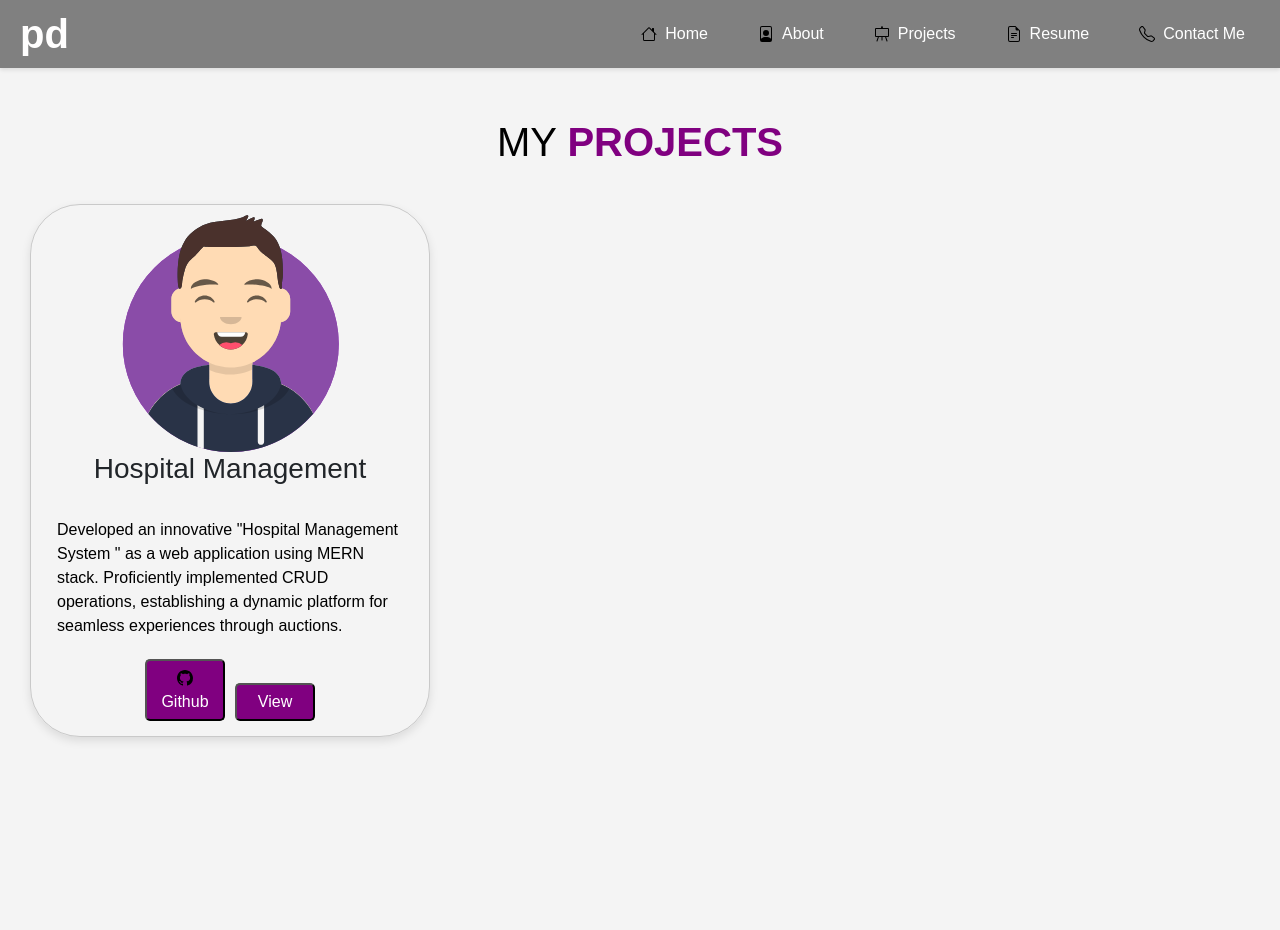
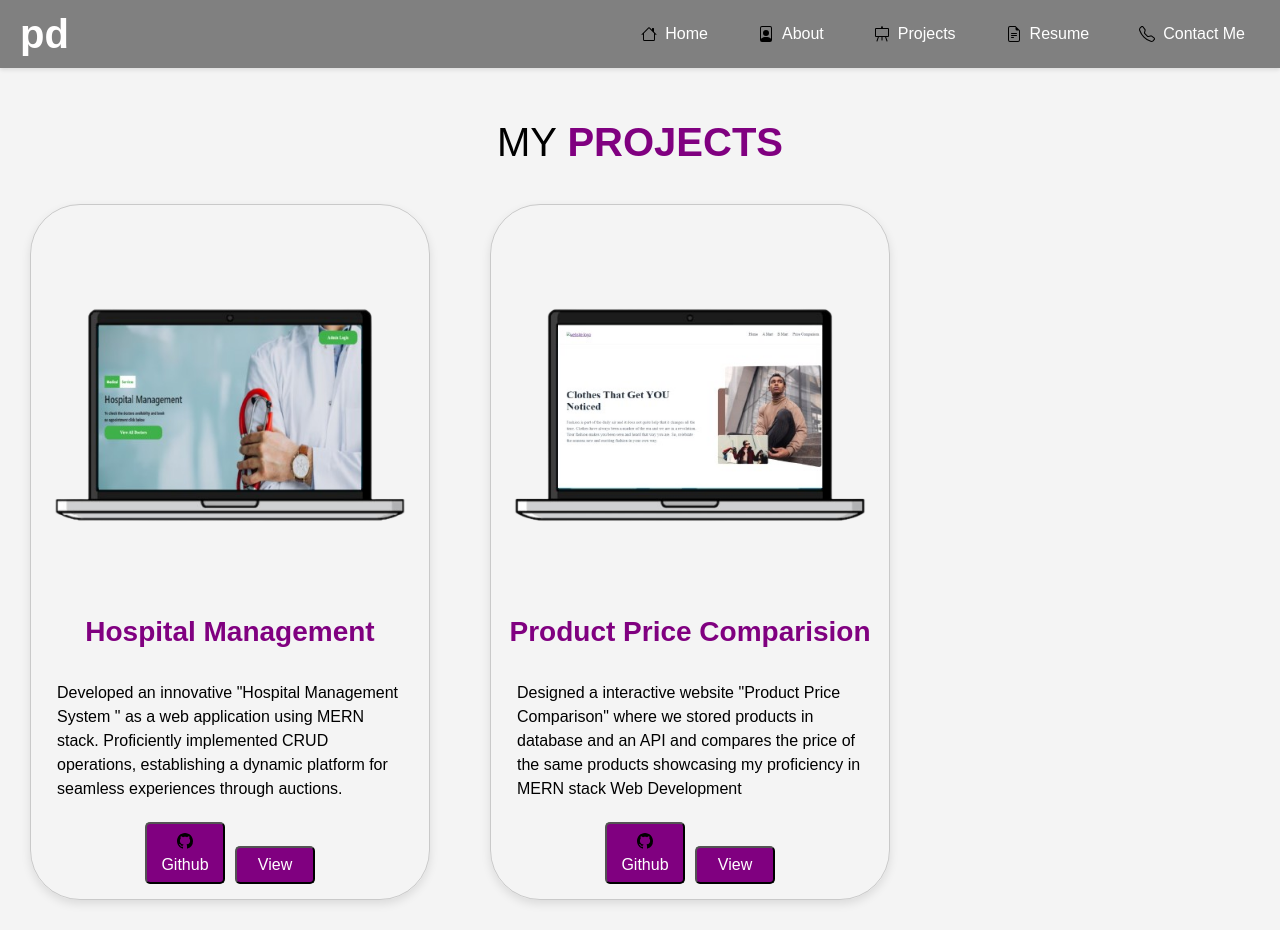
Before and after one commit to pranav02082003/Latest-Portfolio, a React (Create React App) app: page /projects in a window 1280 px wide. Before the commit the page ends 800 px from the top, so only its background shows below. Built offline with nearby package versions, Linux system fonts and the light colour scheme.

Commit message:
added projects

```diff
--- a/src/Components/Projects/ProjectCard.js
+++ b/src/Components/Projects/ProjectCard.js
@@ -1,16 +1,18 @@
 import React from 'react'
 import { Link } from 'react-router-dom'
+import {motion} from 'framer-motion'
+import '../../Components/Projects/Projects.css'
 
 export default function ProjectCard(props) {
     return (
         <div>
             <div className='project-maindiv'>
-                <div className='card card-style'>
+                <motion.div initial={{ y: "50px", opacity: 0 }} animate={{ y: 0, opacity: 1 }} exit={{ y: "-50px", opacity: 0, transition: { duration: 0.25, ease: "easeInOut", delay: 0 } }} transition={{ duration: 0.75, ease: "easeInOut" }} className='card card-style'>
                     <div>
-                        <img src={props.imgPath} alt="Hospital-Management" />
+                        <img className='projects-img' src={props.imgPath} alt="Hospital-Management" />
                     </div>
                     <div className='card-title'>
-                        <h3>{props.heading}</h3>
+                        <h3><span className='yellow'>{props.heading}</span></h3>
                     </div>
                     <div className='card-body'>
                         <span className='project-span'>{props.description}</span>
@@ -21,7 +23,7 @@ export default function ProjectCard(props) {
                         </svg> Github</button></Link>
                         <Link to={props.viewlink}><button className='projects-button'>View</button> </Link>
                     </div>
-                </div>
+                </motion.div>
             </div>
         </div>
     )
--- a/src/Components/Projects/Projects.css
+++ b/src/Components/Projects/Projects.css
@@ -2,6 +2,10 @@
     display: flex;
     flex-direction: row;
     flex-wrap: wrap;
+}
+
+.about-mainheading{
+    overflow: hidden;
 }
 
 .card-style{
@@ -14,7 +18,11 @@
     box-shadow: 0 4px 10px rgba(0, 0, 0, 0.1);
     background-color: transparent;
     cursor: pointer;
-    transition: 0.3s ease-in-out;
+    transition: 0.3 ease-in-out;
+}
+
+.projects-img{
+    width: 400px;
 }
 
 .card-style:hover{
--- a/src/Components/Projects/Projects.js
+++ b/src/Components/Projects/Projects.js
@@ -1,19 +1,25 @@
 import React from 'react'
-import Hospital from '../../Assets/avatar.svg'
 import '../../Components/Projects/Projects.css'
 import ProjectCard from './ProjectCard'
+import {motion} from 'framer-motion'
+import HospitalImg from '../../Assets/Hospital.png'
+import Comparision from '../../Assets/Picsart_24-12-30_18-36-50-143-removebg-preview.png'
 
 export default function Projects() {
     return (
         <div>
             <div className='about-mainheading'>
-                <h1>MY <span className='yellow'>PROJECTS</span></h1>
+                <motion.h1 initial={{ y: "100%" }} animate={{ y: 0 }} exit={{ y: "-100%" }} transition={{ duration: 0.5 }}>MY <span className='yellow'>PROJECTS</span></motion.h1>
             </div>
             <div className='project-maindiv'>
-                <ProjectCard imgPath={Hospital} heading='Hospital Management' description='Developed an innovative "Hospital Management System " as a
+                <ProjectCard imgPath={HospitalImg} heading='Hospital Management' description='Developed an innovative "Hospital Management System " as a
 web application using MERN stack. Proficiently implemented
 CRUD operations, establishing a dynamic platform for
-seamless experiences through auctions.' ghlink='https://github.com/pranav02082003/Hospital-front-end' viewlink='https://hospital-management-h3r1.onrender.com/'/>
+seamless experiences through auctions.' ghlink='https://github.com/pranav02082003/Hospital-front-end' viewlink='https://hospital-management-h3r1.onrender.com/' />
+            <ProjectCard imgPath={Comparision} heading='Product Price Comparision' description='Designed a interactive website "Product Price Comparison" where we stored products in database and an API and
+compares the price of the same products showcasing my
+proficiency in MERN stack Web Development' ghlink='https://github.com/pranav02082003/Comparison-front-end' viewlink='https://comparison-front-end.onrender.com/' />
+
             </div>
         </div>
     )
```
Also changed, not shown: src/Assets/Hospital.png (added), src/Assets/Picsart_24-12-30_18-36-50-143-removebg-preview.png (added).
